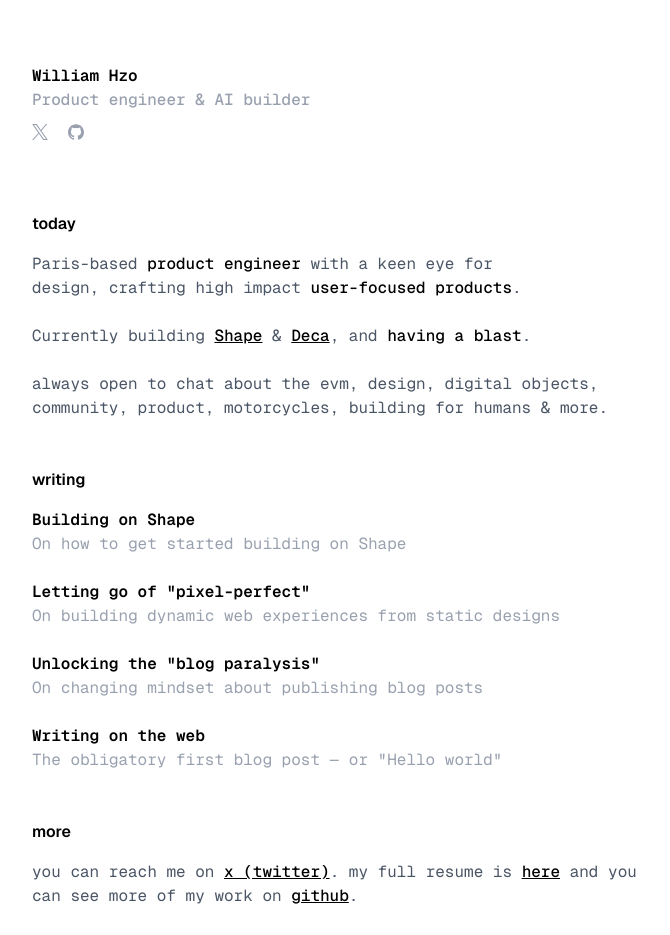
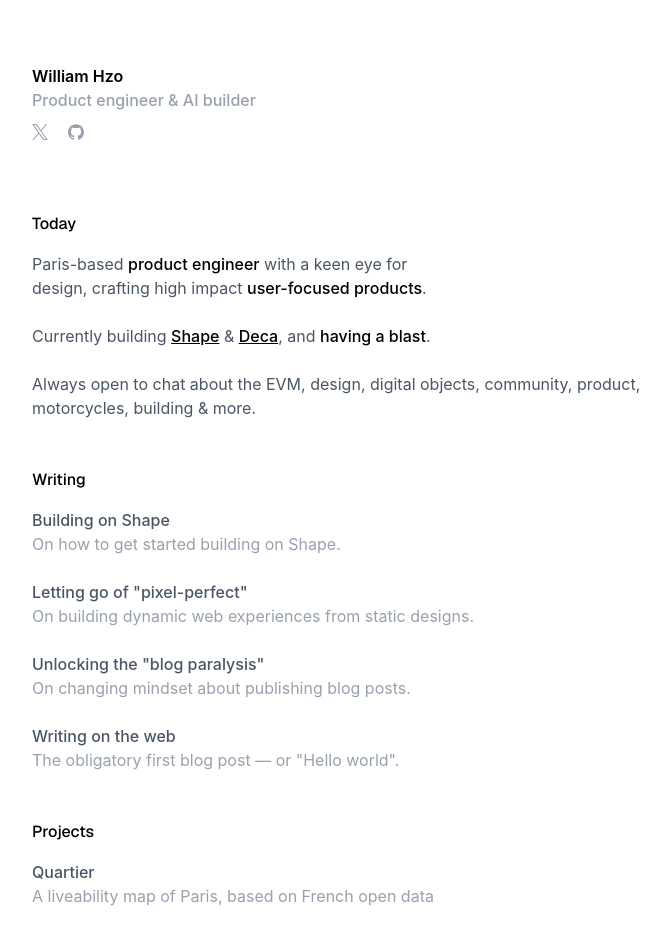
Before and after one commit to williamhzo/williamhzo.me, a Next.js app: page / in a window 1280 px wide. Shown: the top 935 px of the page, without its empty margins (248-918 px from the left). Built offline with nearby package versions, Linux system fonts and the light colour scheme.

Commit message:
add projects

```diff
--- a/app/page.tsx
+++ b/app/page.tsx
@@ -11,7 +11,7 @@
   const posts = await getBlogPosts();
 
   return (
-    <div className="mx-auto flex max-w-(--breakpoint-md) flex-col gap-12 px-6 pt-24 font-mono">
+    <div className="mx-auto flex max-w-(--breakpoint-md) flex-col gap-12 px-6 pt-24">
       <div className="mx-auto flex w-full max-w-(--breakpoint-xl) flex-col gap-4">
         <div className="group -mt-8 flex items-center justify-start gap-32">
           <Hero />
@@ -25,7 +25,7 @@
           </SpinningText>
         </div>
 
-        <HomeSection title="today" className="mt-12 max-w-prose">
+        <HomeSection title="Today" className="mt-12 max-w-prose">
           <h2 className="text-balance">
             Paris-based <strong>product engineer</strong> with a keen eye for
             design, crafting high impact <strong>user-focused products</strong>.
@@ -38,38 +38,43 @@
           </p>
 
           <p>
-            always open to chat about the evm, design, digital objects,
-            community, product, motorcycles, building for humans & more.
+            Always open to chat about the EVM, design, digital objects,
+            community, product, motorcycles, building & more.
           </p>
         </HomeSection>
       </div>
 
-      <HomeSection title="writing">
+      <HomeSection title="Writing">
         <ul className="flex flex-col gap-6">
           {posts.map((post) => (
-            <li key={post.slug}>
-              <Link
-                href={paths.post(post.slug)}
-                className="group flex flex-col items-start gap-0"
-              >
-                <span className="group-hover:text-foreground text-accent font-semibold transition-colors duration-150">
-                  {post.title}
-                </span>
-                <span className="text-muted-foreground">
-                  {post.description.replace(/\.$/, "")}
-                </span>
-              </Link>
-            </li>
+            <ListItem
+              key={post.slug}
+              url={paths.post(post.slug)}
+              title={post.title}
+              description={post.description}
+            />
           ))}
         </ul>
       </HomeSection>
 
-      <HomeSection title="more" contentClassName="max-w-prose">
+      <HomeSection title="Projects">
+        <ul className="flex flex-col gap-6">
+          {projects.map((project) => (
+            <ListItem
+              key={project.title}
+              url={project.url}
+              title={project.title}
+              description={project.description}
+            />
+          ))}
+        </ul>
+      </HomeSection>
+
+      <HomeSection title="More" contentClassName="max-w-prose">
         <p className="text-pretty">
-          you can reach me on{" "}
-          <InlineLink href={paths.x}>x (twitter)</InlineLink>. my full resume is{" "}
-          <InlineLink href={paths.cv}>here</InlineLink> and you can see more of
-          my work on <InlineLink href={paths.github}>github</InlineLink>.
+          You can reach me on <InlineLink href={paths.x}>Twitter/X</InlineLink>{" "}
+          and see more of my work on{" "}
+          <InlineLink href={paths.github}>GitHub</InlineLink>.
         </p>
 
         <p>
@@ -77,7 +82,7 @@
             href={paths.repo}
             className="text-muted-foreground font-normal"
           >
-            source code
+            Source code
           </InlineLink>
         </p>
       </HomeSection>
@@ -98,10 +103,58 @@
 }) {
   return (
     <section className={cn("flex flex-col gap-4", className)}>
-      <h3 className="text-accent font-sans font-semibold">{title}</h3>
+      <h3 className="text-accent font-sans font-medium">{title}</h3>
       <div className={cn("flex flex-col gap-6", contentClassName)}>
         {children}
       </div>
     </section>
   );
 }
+
+const ListItem = ({
+  title,
+  url,
+  description,
+}: {
+  title: string;
+  url: string;
+  description: string;
+}) => {
+  const isExternal = url.startsWith("https");
+  const Component = isExternal ? "a" : Link;
+  return (
+    <li>
+      <Component
+        href={url}
+        target={isExternal ? "_blank" : undefined}
+        rel={isExternal ? "noreferrer" : undefined}
+        className="group flex flex-col items-start gap-0"
+      >
+        <span className="group-hover:text-accent text-foreground font-medium transition-colors duration-150">
+          {title}
+        </span>
+        <span className="text-muted-foreground transition-colors duration-150">
+          {description}
+        </span>
+      </Component>
+    </li>
+  );
+};
+
+const projects = [
+  {
+    title: "Quartier",
+    url: paths.quartier,
+    description: "A liveability map of Paris, based on French open data",
+  },
+  {
+    title: "Builder Kit",
+    url: paths.builderkit,
+    description: "A batteries-included monorepo to start building onchain apps",
+  },
+  {
+    title: "Shape of Life",
+    url: paths.shapeoflife,
+    description: "Onchain exploration of Conway's Game of Life",
+  },
+];
```
